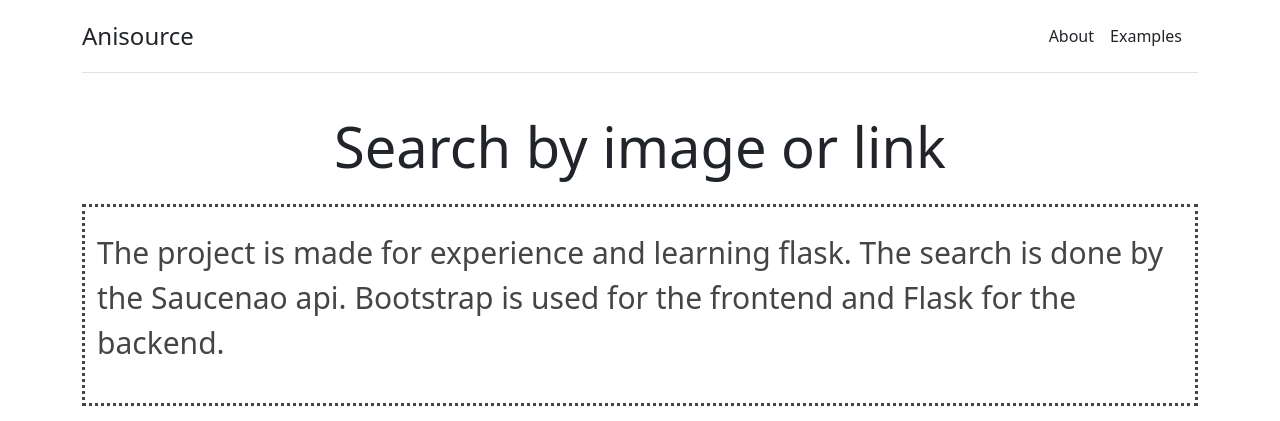
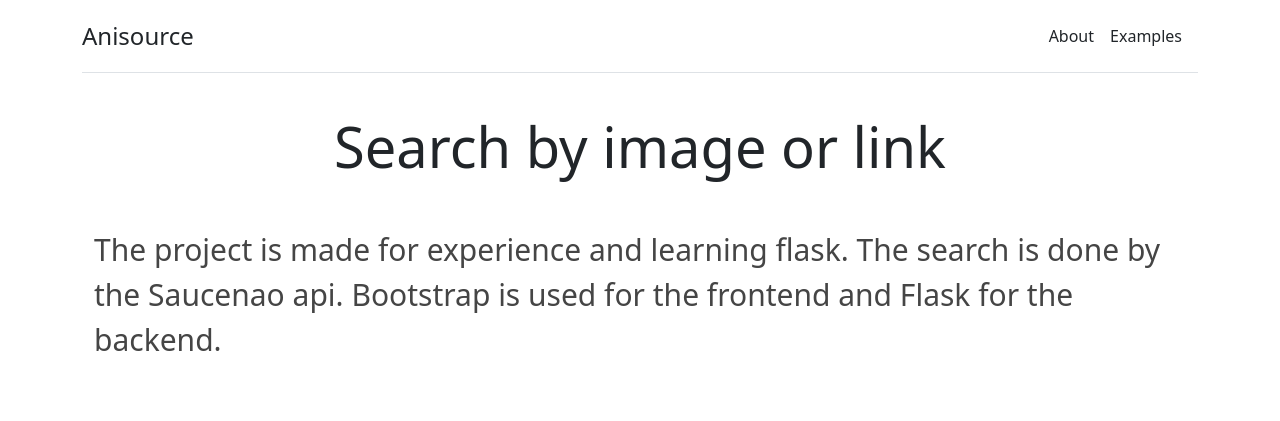
Before and after one commit to waydk/anisource-web, a Flask app: page /about in a window 1280 px wide. Shown: the top 421 px of the page. Run offline with Flask 2, Linux system fonts and the light colour scheme; parts of the project's set-up code (start-up, migrations or seed data) failed here and were passed over; some libraries are stand-ins or nearby versions.

Commit message:
0.0.9: some fixes

```diff
--- a/anisource/__main__.py
+++ b/anisource/__main__.py
@@ -92,4 +92,4 @@ def page_not_found(e):
 
 
 if __name__ == '__main__':
-    app.run(debug=True)
+    app.run()
--- a/anisource/static/css/style.css
+++ b/anisource/static/css/style.css
@@ -115,8 +115,6 @@ input[type="file"] {
   text-align: left;
   font-size: 30px;
   color: #454545;
-  border: red;
-  border: 3px dotted;
   padding: 2%;
 }
 
```
